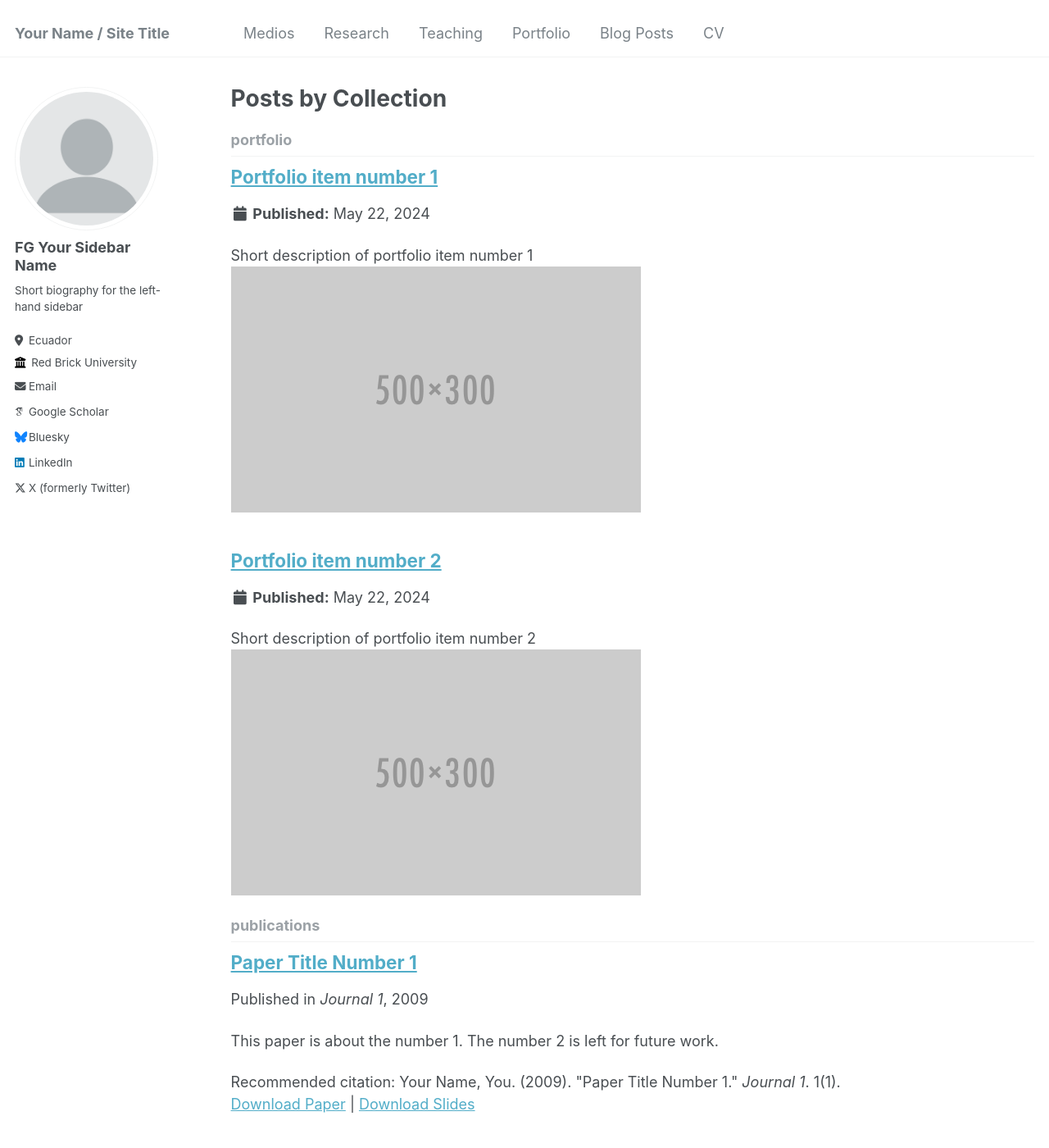
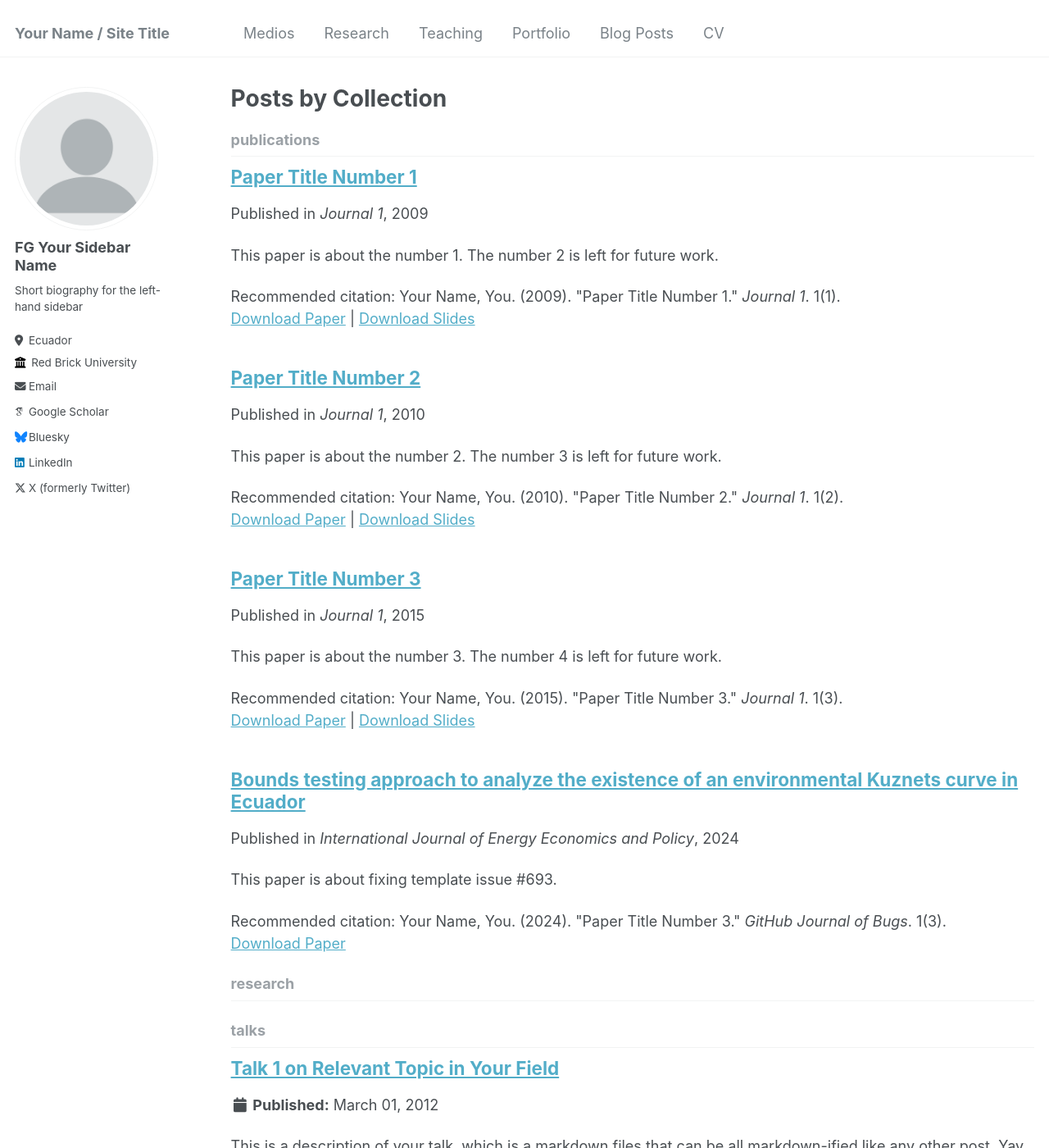
Before and after one commit to EnexFG/EnexFG.github.io, a Jekyll site: the page built from _pages/collection-archive.html, in a window 1280 px wide and 1400 px high. Shown: the whole window at 82% size. Built offline with Jekyll 4.4.1, drawn with Linux system fonts in a browser that asks for light colours; some web fonts are replaced; some of the changed lines change nothing that is shown.

Commit message:
Update _config.yml

```diff
--- a/_config.yml
+++ b/_config.yml
@@ -206,7 +206,7 @@ collections:
   publications:
     output: true
     permalink: /:collection/:path/
-  portfolio:
+  research:
     output: true
     permalink: /:collection/:path/
   talks:
```
